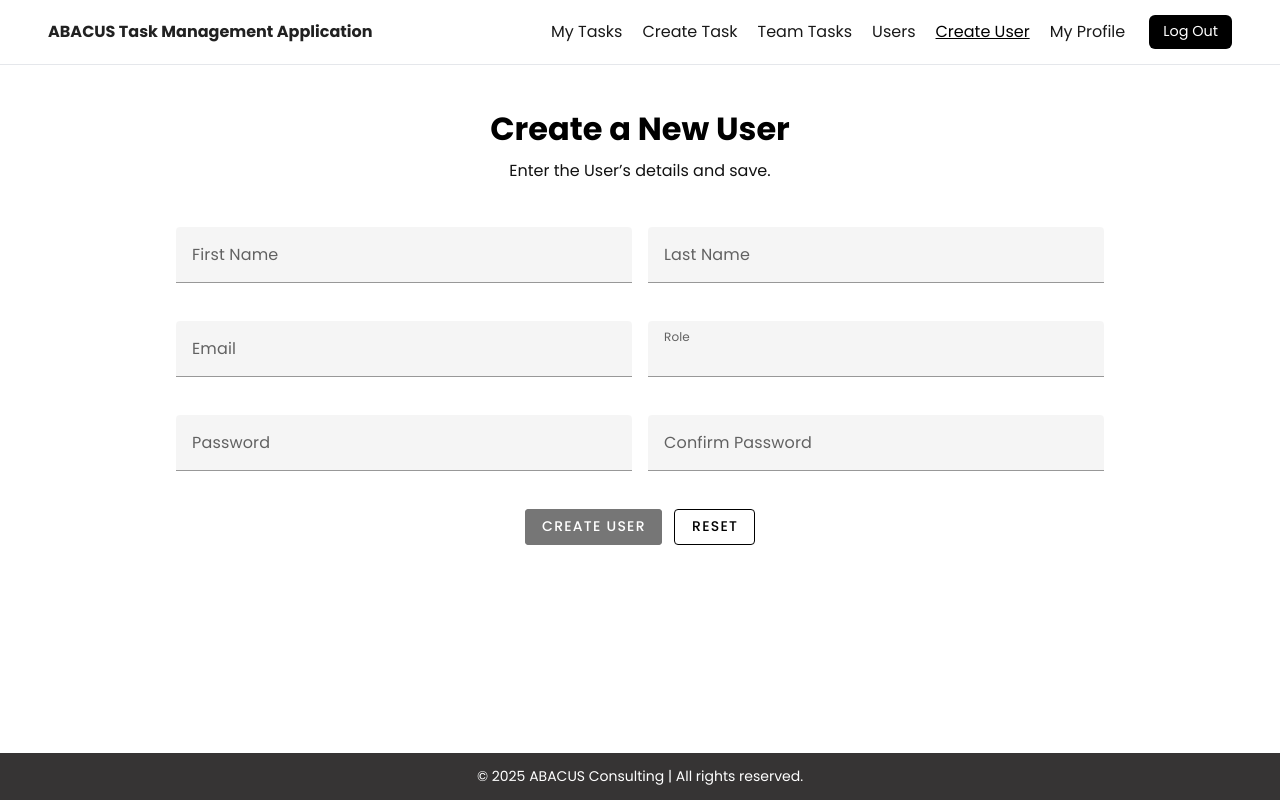
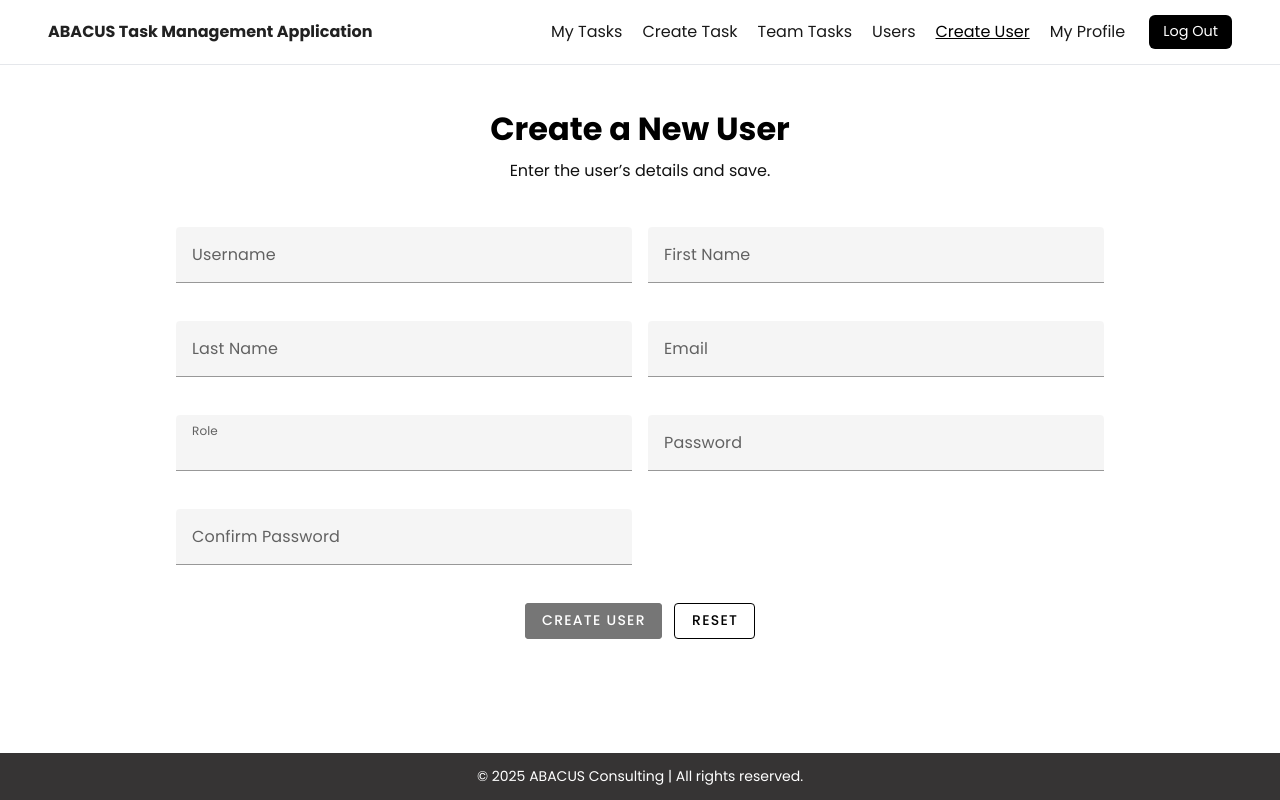
Before and after one commit to SanujaKob/Task-Management-Application-Front-End-3, a Vue app in the folder vite-project/: page /users/new in a window 1280 px wide. Built offline with nearby package versions, Linux system fonts and the light colour scheme; sample sign-in values are in the browser's storage.

Commit message:
create user connected to backend

```diff
--- a/vite-project/src/pages/CreateTask.vue
+++ b/vite-project/src/pages/CreateTask.vue
@@ -4,9 +4,9 @@
     <main class="hero">
       <h1>Create a New Task</h1>
       <p>Organize your work by creating a Task.</p>
-      <br></br>
+      <br />
 
-      <v-form v-model="isValid" @submit.prevent="handleSubmit" validate-on="blur">
+      <v-form ref="formRef" v-model="isValid" @submit.prevent="handleSubmit" validate-on="blur">
         <div class="grid">
           <v-text-field
             v-model="form.title"
@@ -64,9 +64,8 @@
         />
 
         <div class="actions">
-          <v-btn type="submit" color="black" variant="flat" :disabled="submitting || !isValid">
-            <template v-if="!submitting">Create Task</template>
-            <template v-else>Saving…</template>
+          <v-btn type="submit" color="black" variant="flat" :loading="submitting" :disabled="submitting">
+            Create Task
           </v-btn>
           <v-btn variant="outlined" @click="resetForm" :disabled="submitting">Reset</v-btn>
         </div>
@@ -89,6 +88,11 @@
 <script setup>
 import { reactive, ref } from 'vue'
 
+/** If you set VITE_API_URL in your .env, it will be used. Otherwise it falls back to relative path (works if you use a Vite proxy). */
+const API_BASE = import.meta.env.VITE_API_URL?.replace(/\/$/, '') || ''
+const TASKS_URL = `${API_BASE}/api/tasks`   // -> http://127.0.0.1:8000/api/tasks
+
+const formRef = ref(null)
 const isValid = ref(false)
 const submitting = ref(false)
 
@@ -109,7 +113,6 @@ const rules = {
   required: v => (!!v || v === 0) || 'This field is required',
   min2: v => (v && v.length >= 2) || 'Must be at least 2 characters',
   afterStart: () => {
-    // Valid if either empty (other rule handles required) or due >= start
     if (!form.start_date || !form.due_date) return true
     return form.due_date >= form.start_date || 'Due Date must be on/after Start Date'
   },
@@ -126,36 +129,62 @@ function resetForm() {
   form.start_date = ''
   form.due_date = ''
   message.text = ''
+  // Reset Vuetify validation state:
+  formRef.value?.resetValidation?.()
+}
+
+/** Safely convert empty strings to null so FastAPI date fields parse cleanly */
+function normalizePayload(raw) {
+  const payload = { ...raw }
+  for (const k of ['description', 'assignee', 'start_date', 'due_date']) {
+    if (payload[k] === '') payload[k] = null
+  }
+  return payload
 }
 
 async function handleSubmit() {
-  const payload = {
+  // Run Vuetify validation explicitly (more reliable than just v-model)
+  const res = await formRef.value?.validate?.()
+  if (res && res.valid === false) return
+
+  const payload = normalizePayload({
     title: form.title.trim(),
-    description: form.description.trim(),
+    description: form.description?.trim() || '',
     priority: form.priority,
     status: form.status,
-    assignee: form.assignee.trim(),
-    start_date: form.start_date || null,
-    due_date: form.due_date || null,
-  }
+    assignee: form.assignee?.trim() || '',
+    start_date: form.start_date, // keep if your backend accepts it; remove otherwise
+    due_date: form.due_date,
+  })
 
   submitting.value = true
   message.text = ''
   try {
-    // Change to full URL if you’re not using a Vite proxy:
-    // const res = await fetch('http://localhost:8000/api/tasks', { ... })
-    const res = await fetch('/api/tasks', {
+    const resp = await fetch(TASKS_URL, {
       method: 'POST',
       headers: { 'Content-Type': 'application/json', 'Accept': 'application/json' },
       body: JSON.stringify(payload),
     })
-    if (!res.ok) throw new Error(`HTTP ${res.status}`)
+    if (!resp.ok) {
+      // FastAPI commonly returns JSON with {"detail": "..."} on errors
+      let detail = `HTTP ${resp.status}`
+      try {
+        const j = await resp.json()
+        if (j?.detail) detail = Array.isArray(j.detail)
+          ? j.detail.map(d => d.msg || JSON.stringify(d)).join(', ')
+          : j.detail
+      } catch { /* ignore JSON parse fail */ }
+      throw new Error(detail)
+    }
+    const created = await resp.json()
     resetForm()
     message.type = 'success'
-    message.text = 'Task created successfully.'
+    message.text = `Task created successfully${created?.id ? ` (ID: ${created.id})` : ''}.`
+    // Optionally notify parent list to refresh:
+    // emit('created', created)
   } catch (err) {
     message.type = 'error'
-    message.text = 'Failed to create task. Check your backend or network.'
+    message.text = `Failed to create task. ${err?.message || 'Check your backend or network.'}`
   } finally {
     submitting.value = false
   }
@@ -172,27 +201,19 @@ async function handleSubmit() {
   font-family: "Poppins", system-ui, sans-serif;
 }
 
-/* Center the header + paragraph */
 .hero {
   margin: 40px auto;
   padding: 0 16px;
   text-align: center;
 }
-.hero h1 {
-  font-size: clamp(24px, 4vw, 32px);
-  margin-bottom: 6px;
-}
-.hero p {
-  color: #111;
-  margin: 0 0 20px;
-}
+.hero h1 { font-size: clamp(24px, 4vw, 32px); margin-bottom: 6px; }
+.hero p { color: #111; margin: 0 0 20px; }
 
-/* Two columns on desktop, 1 on mobile */
 .grid {
   display: grid;
   grid-template-columns: repeat(2, minmax(220px, 1fr));
   gap: 16px;
-  text-align: left; /* keep inputs left-aligned even if header is centered */
+  text-align: left;
 }
 @media (max-width: 700px) {
   .grid { grid-template-columns: 1fr; }
@@ -202,6 +223,6 @@ async function handleSubmit() {
   display: flex;
   gap: 12px;
   margin-top: 16px;
-  justify-content: center; /* center the buttons under the centered header */
+  justify-content: center;
 }
 </style>
--- a/vite-project/src/pages/CreateUser.vue
+++ b/vite-project/src/pages/CreateUser.vue
@@ -3,17 +3,25 @@
   <div class="page">
     <main class="hero">
       <h1>Create a New User</h1>
-      <p>Enter the User’s details and save.</p>
-      <br></br>
+      <p>Enter the user’s details and save.</p>
+      <br />
 
       <v-form v-model="isValid" @submit.prevent="handleSubmit" validate-on="blur">
         <div class="grid">
+          <v-text-field
+            v-model="form.username"
+            label="Username"
+            :rules="[rules.required]"
+            required
+          />
+
           <v-text-field
             v-model="form.first_name"
             label="First Name"
             :rules="[rules.required]"
             required
           />
+
           <v-text-field
             v-model="form.last_name"
             label="Last Name"
@@ -30,8 +38,8 @@
           />
 
           <v-select
-            v-model="form.role"
-            :items="roles"
+            v-model="form.roleLabel"
+            :items="roleLabels"
             label="Role"
             :rules="[rules.required]"
             required
@@ -82,13 +90,15 @@ import { reactive, ref } from 'vue'
 const isValid = ref(false)
 const submitting = ref(false)
 
-const roles = ['Admin', 'Manager', 'Employee']
+const roleLabels = ['Admin', 'Manager', 'Employee']           // UI labels
+const roleMap = { Admin: 'admin', Manager: 'manager', Employee: 'employee' } // enum values expected by backend
 
 const form = reactive({
+  username: '',
   first_name: '',
   last_name: '',
   email: '',
-  role: '',
+  roleLabel: '',
   password: '',
   confirm_password: '',
 })
@@ -103,40 +113,52 @@ const rules = {
 const message = reactive({ type: 'success', text: '' })
 
 function resetForm() {
+  form.username = ''
   form.first_name = ''
   form.last_name = ''
   form.email = ''
-  form.role = ''
+  form.roleLabel = ''
   form.password = ''
   form.confirm_password = ''
   message.text = ''
 }
 
 async function handleSubmit() {
+  // Build backend payload:
   const payload = {
-    first_name: form.first_name.trim(),
-    last_name: form.last_name.trim(),
+    username: form.username.trim(),
     email: form.email.trim(),
-    role: form.role,
+    full_name: `${form.first_name.trim()} ${form.last_name.trim()}`.trim(),
+    role: roleMap[form.roleLabel] || '',    // enum value
     password: form.password,
   }
 
   submitting.value = true
   message.text = ''
   try {
-    // If you don't have a Vite proxy, use the full URL (e.g., http://localhost:8000/api/users)
+    // If you don’t use a Vite proxy, replace '/api' with your full base URL (e.g., http://127.0.0.1:8000/api)
     const res = await fetch('/api/users', {
       method: 'POST',
       headers: { 'Content-Type': 'application/json', 'Accept': 'application/json' },
       body: JSON.stringify(payload),
     })
-    if (!res.ok) throw new Error(`HTTP ${res.status}`)
+
+    if (!res.ok) {
+      // Try to surface FastAPI error messages like "Username already exists"
+      let errText = `HTTP ${res.status}`
+      try {
+        const data = await res.json()
+        if (data?.detail) errText = Array.isArray(data.detail) ? data.detail.map(d => d.msg || d).join(', ') : data.detail
+      } catch {}
+      throw new Error(errText)
+    }
+
     resetForm()
     message.type = 'success'
     message.text = 'User created successfully.'
   } catch (err) {
     message.type = 'error'
-    message.text = 'Failed to create user. Check your backend or network.'
+    message.text = String(err?.message || err || 'Failed to create user. Check your backend or network.')
   } finally {
     submitting.value = false
   }
@@ -155,12 +177,11 @@ async function handleSubmit() {
 .hero {
   margin: 40px auto;
   padding: 0 16px;
-  text-align: center; /* centered header + paragraph */
+  text-align: center;
 }
 .hero h1 { font-size: clamp(24px, 4vw, 32px); margin-bottom: 6px; }
 .hero p  { color: #111; margin: 0 0 20px; }
 
-/* form grid */
 .grid {
   display: grid;
   grid-template-columns: repeat(2, minmax(220px, 1fr));
--- a/vite-project/vite.config.js
+++ b/vite-project/vite.config.js
@@ -11,11 +11,20 @@ export default defineConfig({
     },
   },
   server: {
+    // Let Vite read from parent dir (your original setting)
     fs: {
-      // Allow Vite to serve files from the parent directory (where node_modules lives)
-      allow: [
-        path.resolve(__dirname, '..'),
-      ],
+      allow: [path.resolve(__dirname, '..')],
+    },
+    // ✅ Proxy API calls to FastAPI backend
+    proxy: {
+      '/api': {
+        // Use env if set; otherwise default to your local FastAPI
+        target: process.env.VITE_API_URL || 'http://127.0.0.1:8000',
+        changeOrigin: true,
+        secure: false,
+        // No rewrite needed since backend is also mounted at /api
+        // rewrite: (p) => p,
+      },
     },
   },
 })
```
Also changed, not shown: vite-project/src/services/api.js (added, +15 -0 lines), vite-project/src/services/tasks.js (added, +23 -0 lines), 1 other file (tests, documents, lock files or other folders).
